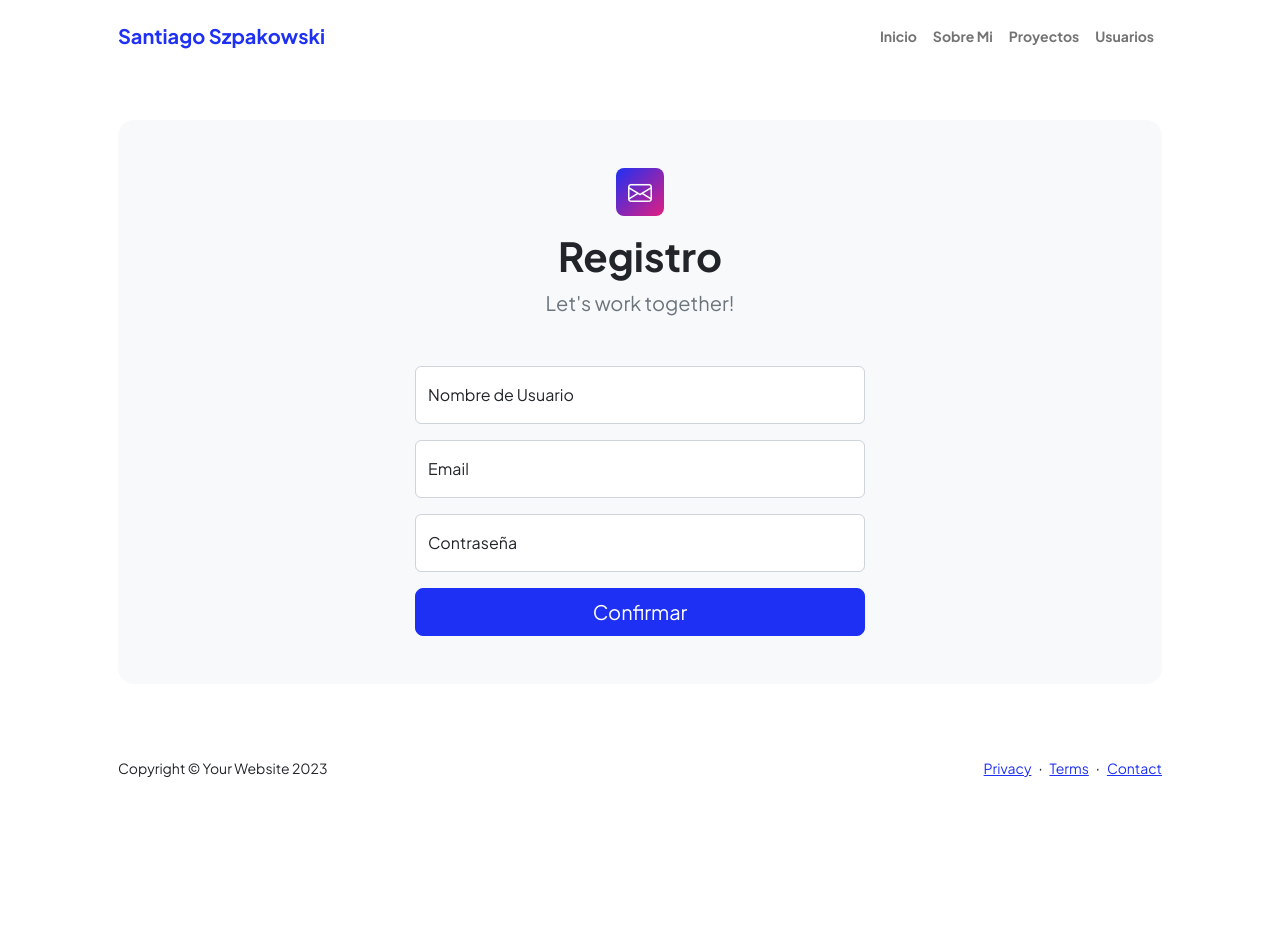
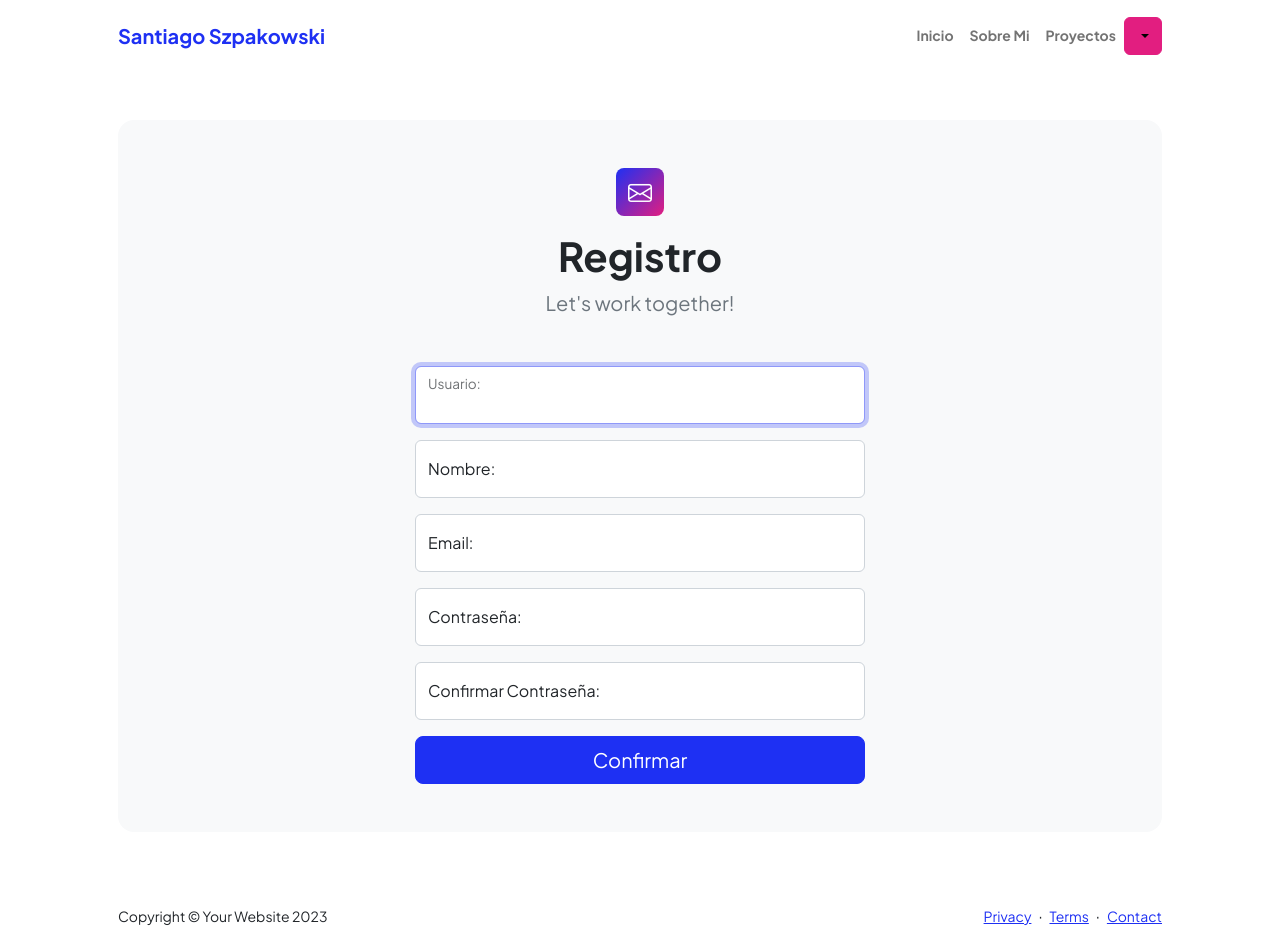
Before and after one commit to SantiagoSzpakowski/EntregaFinal-Python, a Django app: page /usuarios/registro/ in a window 1280 px wide. Before the commit the page ends 778 px from the top, so only its background shows below. Run offline with Django 4.2, Linux system fonts and the light colour scheme; some libraries are stand-ins or nearby versions.

Commit message:
Registro Usuarios

```diff
--- a/AppPrincipal/models.py
+++ b/AppPrincipal/models.py
@@ -8,11 +8,10 @@
     subtitulo = models.CharField(max_length=40)
     descripcion = models.CharField(max_length=100)
     fecha = models.DateField()
-    imagen = models.OneToOneField('ImagenProyecto', on_delete=models.CASCADE, null=True, blank=True, related_name='proyecto_imagen')
+    imagen = models.ForeignKey('ImagenProyecto', on_delete=models.SET_NULL, null=True, blank=True, related_name='proyectos')
     autor = models.ForeignKey(Usuario, on_delete=models.CASCADE)
 
 class ImagenProyecto(models.Model):
-    proyecto = models.OneToOneField(Proyecto, on_delete= models.CASCADE)
     imagen = models.ImageField(upload_to='imagen', null=True, blank=True)
     def __str__(self):
-        return f"{self.proyecto.titulo} - {self.imagen}"
+        return f"{self.imagen}"
--- a/AppPrincipal/templates/appprincipal/index.html
+++ b/AppPrincipal/templates/appprincipal/index.html
@@ -31,16 +31,31 @@
                             <li class="nav-item"><a class="nav-link" href="{%url 'inicio'%}">Inicio</a></li>
                             <li class="nav-item"><a class="nav-link" href="{%url 'sobremi'%}">Sobre Mi</a></li>
                             <li class="nav-item"><a class="nav-link" href="{%url 'proyectos'%}">Proyectos</a></li>
-                            <li class="nav-item"><a class="nav-link" href="{%url 'usuarios'%}">Usuarios</a></li>
 
-                            {#Dropdown para usuario#}
-                            {% if request.usuario.is_autenticated %}
-                            <div class="dropdawn">
+                            {# DROPDOWN PARA LA CUENTA DE USUARIO #}
+                            {% if not request.user.is_authenticated %}
+                            <div class="dropdown">
+                                <button class="btn btn-secondary dropdown-toggle" type="button" id="dropdownMenuButton1" data-bs-toggle="dropdown" aria-expanded="false">
+                                    {{ request.user.username }}
+                                </button>
+                                <ul class="dropdown-menu" aria-labelledby="dropdownMenuButton1">
+                                    <li><a class="dropdown-item" href="">Editar cuenta</a></li>
+                                    <li><a class="dropdown-item" href="">Cerrar sesión</a></li>
+                                </ul>
+                            </div>
 
+                            {% else %}
+
+                            <div class="dropdown">
+                                <button class="btn btn-secondary dropdown-toggle" type="button" id="dropdownMenuButton1" data-bs-toggle="dropdown" aria-expanded="false">
+                                    Cuenta
+                                </button>
+                                <ul class="dropdown-menu" aria-labelledby="dropdownMenuButton1">
+                                    <li><a class="dropdown-item" href="{%url 'usuarios'%}">Ingreso / Registro</a></li>
+
+                                </ul>
                             </div>
-                            {%else%}
-
-                            {%endif%}
+                            {% endif %}
                         </ul>
                     </div>
                 </div>
--- a/Users/forms.py
+++ b/Users/forms.py
@@ -2,35 +2,22 @@
 from django.contrib.auth.forms import UserCreationForm, UserChangeForm
 from django.contrib.auth.models import User
 
-class UserEditForm(UserChangeForm):
-    # Esta clase define un formulario para editar la información de un usuario.
-    # Hereda de UserChangeForm, que es un formulario de Django predefinido para modificar usuarios existentes
-
-    password = None
-
-    email = forms.EmailField(label="Ingrese su email:")
-    last_name = forms.CharField(label='Apellido')
-    first_name = forms.CharField(label='Nombre')
-
-    imagen = forms.ImageField(label="Avatar", required=False)  # Campo para subir una imagen de avatar.
-                                                               # No es obligatorio (required=False)
-
-    class Meta:
-        # Esta clase interna proporciona metadatos sobre el formulario
-        model = User                # Indica que este formulario está asociado al modelo de usuario de Django
-        fields = ['email', 'last_name', 'first_name', 'imagen']
-        # Lista los campos que se incluirán en el formulario (en el orden en que se mostrarán)
-
-
 class UserRegisterForm(UserCreationForm):
-    username = forms.CharField(label="Username")
-    email = forms.EmailField()
-    password1 = forms.CharField(label='Contraseña', widget=forms.PasswordInput)
-    password2 = forms.CharField(label='Repetir contraseña', widget=forms.PasswordInput)
-
+    username = forms.CharField(
+        label="Usuario",
+        widget=forms.TextInput(attrs={'placeholder': 'Nombre de Usuario', 'class': 'form-control'}))
+    first_name = forms.CharField(
+        label="Nombre",
+        widget=forms.TextInput(attrs={'placeholder': 'Nombre', 'class': 'form-control'}))
+    email = forms.EmailField(widget=forms.TextInput(attrs={'placeholder': 'Mail', 'class': 'form-control'}))
+    password1 = forms.CharField(
+        label='Contraseña',
+        widget=forms.PasswordInput(attrs={'placeholder': 'Contraseña', 'class': 'form-control'})
+    )
+    password2 = forms.CharField(
+        label='Confirmar Contraseña',
+        widget=forms.PasswordInput(attrs={'placeholder': 'Confirma tu Contraseña', 'class': 'form-control'})
+    )
     class Meta:
         model = User
-        fields = ["username", "email", "password1", "password2"]
-        # Si queremos EDIAR los mensajes de ayuda editamos este dict,
-            # de lo contrario lo limpiamos de ésta forma.
-        #help_text = {k: "" for k in fields}
+        fields = ["username", "first_name", "email", "password1", "password2"]
--- a/Users/templates/users/registro.html
+++ b/Users/templates/users/registro.html
@@ -1,5 +1,6 @@
 {% extends "appprincipal/index.html" %}
 {% load static %}
+{% load form_filters %}
 
 <!DOCTYPE html>
 <html lang="en">
@@ -21,25 +22,43 @@
                 </div>
                 <div class="row gx-5 justify-content-center">
                     <div class="col-lg-8 col-xl-6">
-                        <form id="contactForm" data-sb-form-api-token="API_TOKEN" method="POST">
+                        <form id="contactForm" data-sb-form-api-token="API_TOKEN" method="POST" action="{% url 'registro' %}">
+                            {% csrf_token %}
+                            <!-- UserName input
+                            <div class="form-floating mb-3">
+                                <input class="form-control" id="name" type="text" placeholder="Enter your name..." data-sb-validations="required" />
+                                <label for="Username">Nombre de Usuario</label>
+                                <div class="invalid-feedback" data-sb-feedback="name:required">Falta Nombrevde Usuario</div>
+                            </div>
+                            -->
+                            <div class="form-floating mb-3">
+                                {{ form.username|add_class:"form-control" }}
+                                {{ form.username.label_tag }}
+                                {{ form.username.errors }}
+                            </div>
                             <!-- Name input-->
                             <div class="form-floating mb-3">
-                                <input class="form-control" id="name" type="text" placeholder="Enter your name..." data-sb-validations="required" />
-                                <label for="name">Nombre de Usuario</label>
-                                <div class="invalid-feedback" data-sb-feedback="name:required">Falta Nombrevde Usuario</div>
+                                {{ form.first_name|add_class:"form-control" }}
+                                {{ form.first_name.label_tag }}
+                                {{ form.first_name.errors }}
                             </div>
                             <!-- Email address input-->
                             <div class="form-floating mb-3">
-                                <input class="form-control" id="email" type="email" placeholder="name@example.com" data-sb-validations="required,email" />
-                                <label for="email">Email</label>
-                                <div class="invalid-feedback" data-sb-feedback="email:required">Falta Email.</div>
-                                <div class="invalid-feedback" data-sb-feedback="email:email">Email no valido.</div>
+                                {{ form.email|add_class:"form-control" }}
+                                {{ form.email.label_tag }}
+                                {{ form.email.errors }}
                             </div>
                             <!-- Password input-->
                             <div class="form-floating mb-3">
-                                <input class="form-control" id="name" type="password" placeholder="Enter your password..." data-sb-validations="required" />
-                                <label for="phone">Contraseña</label>
-                                <div class="invalid-feedback" data-sb-feedback="phone:required">Falta Contraseña.</div>
+                                {{ form.password1|add_class:"form-control" }}
+                                {{ form.password1.label_tag }}
+                                {{ form.password1.errors }}
+                            </div>
+                            <!-- Password2 input-->
+                            <div class="form-floating mb-3">
+                                {{ form.password2|add_class:"form-control" }}
+                                {{ form.password2.label_tag }}
+                                {{ form.password2.errors }}
                             </div>
                             <!-- Submit success message-->
                             <!---->
--- /dev/null
+++ b/Users/templatetags/form_filters.py
@@ -0,0 +1,7 @@
+from django import template
+
+register = template.Library()
+
+@register.filter
+def add_class(value, css_class):
+    return value.as_widget(attrs={"class": css_class})
--- a/Users/views.py
+++ b/Users/views.py
@@ -1,6 +1,7 @@
-from django.shortcuts import render
+from django.shortcuts import redirect, render
 from django.contrib.auth.forms import AuthenticationForm
 from django.contrib.auth import login, authenticate
+from Users.forms import UserRegisterForm
 #from users.forms import UserEditForm, UserRegisterForm
 # Create your views here.
 
@@ -9,7 +10,21 @@
     return render(req,'users/usuarios.html')
 
 def registroUsuario(req):
-    return render(req,'users/registro.html')
+    msg_register = ""
+    if req.method == 'POST':
+        form = UserRegisterForm(req.POST)
+        print(f"Request method: {form}")
+        if form.is_valid():
+            user = form.save()
+            login(req, user)
+            return redirect("inicio")
+        else:
+            msg_register = "Error en los datos ingresados"
+            msg_register += f" | {form.errors}"
+
+    form = UserRegisterForm()
+    return render(req,"users/registro.html" ,  {"form":form})
+
 
 
 # Create your views here.
```
Also changed, not shown: AppPrincipal/migrations/0003_remove_imagenproyecto_proyecto_alter_proyecto_imagen.py (added), Users/templatetags/__init__.py (added), db.sqlite3, media/imagen/imagen_3.jpg (added), media/imagen/imagen_3_3qrkODH.jpg (added).
